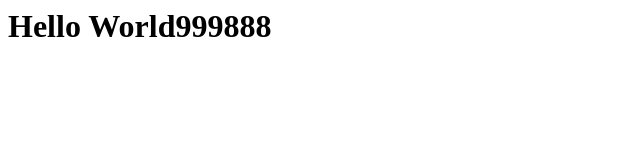
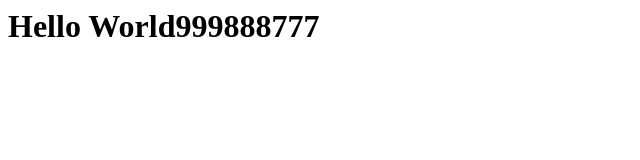
Before and after one commit to davyluo/davyluo.github.io, a plain HTML site: page index.html in a window 1280 px wide. Shown: the full height of the page, 0-640 px from the left. Drawn offline with Linux system fonts and the light colour scheme.

Commit message:
Update index.html

```diff
--- a/index.html
+++ b/index.html
@@ -1 +1 @@
-<h1>Hello World999888</h1)
+<h1>Hello World999888777</h1)
```
